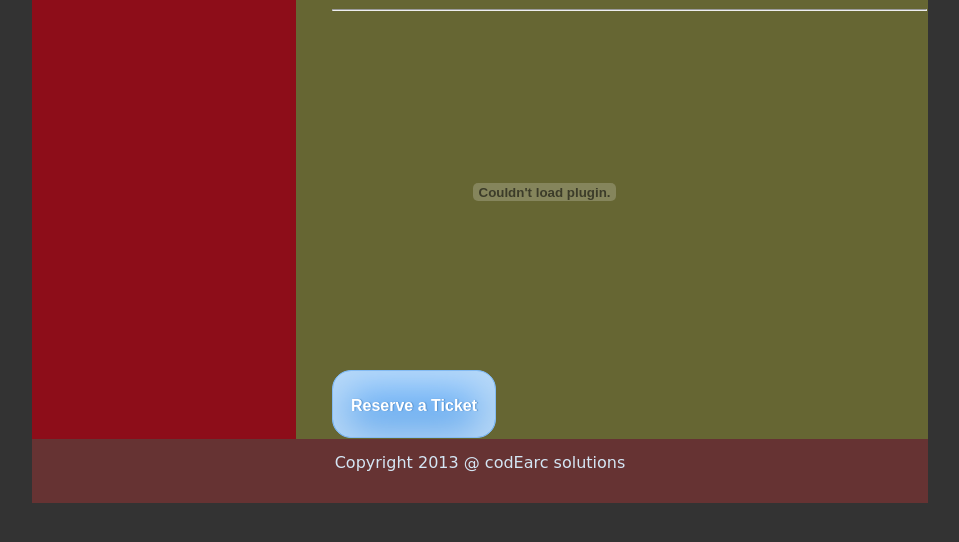
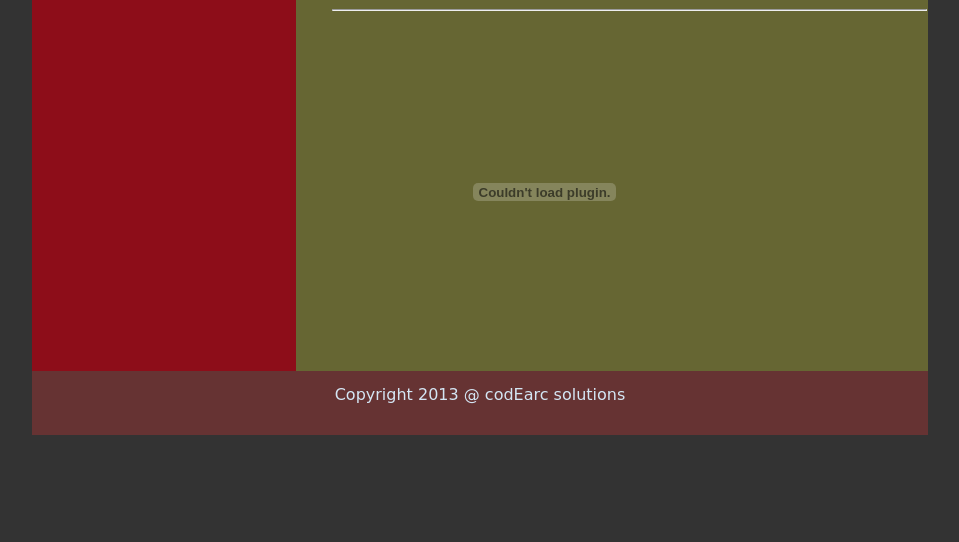
Before and after one commit to sasitha/iTicket, a CodeIgniter app: page /index.php/home_controller/video_player/1 in a window 1280 px wide. Shown: the part 201-743 px from the top of the page, without its empty margins (160-1119 px from the left). Run offline with CodeIgniter, Linux system fonts and the light colour scheme; style sheets or scripts are compiled from the project's sources.

Commit message:
Revert "button is added"
This reverts commit e83160c80cf7a01a0da64798f5a04abd43d74f1e.

```diff
--- a/application/views/video_player_view.php
+++ b/application/views/video_player_view.php
@@ -27,9 +27,6 @@
                 </embed>
             </object>
 
-     <br>
-    <button type="button" class ="button">Reserve a Ticket</button>
-
 </td>
 
 
--- a/stylsheets/basic.scss
+++ b/stylsheets/basic.scss
@@ -42,50 +42,3 @@
 .thumbs:hover{
     outline: 1px solid;
 }
-
-
-/*button*/
-.button {
-	-moz-box-shadow:inset -1px 1px 40px 15px #bbdaf7;
-	-webkit-box-shadow:inset -1px 1px 40px 15px #bbdaf7;
-	box-shadow:inset -1px 1px 40px 15px #bbdaf7;
-	background:-webkit-gradient( linear, left top, left bottom, color-stop(0.05, #79bbff), color-stop(1, #378de5) );
-	background:-moz-linear-gradient( center top, #79bbff 5%, #378de5 100% );
-	filter:progid:DXImageTransform.Microsoft.gradient(startColorstr='#79bbff', endColorstr='#378de5');
-	background-color:#79bbff;
-	-webkit-border-top-left-radius:19px;
-	-moz-border-radius-topleft:19px;
-	border-top-left-radius:19px;
-	-webkit-border-top-right-radius:19px;
-	-moz-border-radius-topright:19px;
-	border-top-right-radius:19px;
-	-webkit-border-bottom-right-radius:19px;
-	-moz-border-radius-bottomright:19px;
-	border-bottom-right-radius:19px;
-	-webkit-border-bottom-left-radius:19px;
-	-moz-border-radius-bottomleft:19px;
-	border-bottom-left-radius:19px;
-	text-indent:0px;
-	border:1px solid #84bbf3;
-	display:inline-block;
-	color:#ffffff;
-	font-family:Arial;
-	font-size:16px;
-	font-weight:bold;
-	font-style:normal;
-	height:68px;
-	line-height:68px;
-	width:164px;
-	text-decoration:none;
-	text-align:center;
-	text-shadow:1px 0px 1px #528ecc;
-}
-.button:hover {
-	background:-webkit-gradient( linear, left top, left bottom, color-stop(0.05, #378de5), color-stop(1, #79bbff) );
-	background:-moz-linear-gradient( center top, #378de5 5%, #79bbff 100% );
-	filter:progid:DXImageTransform.Microsoft.gradient(startColorstr='#378de5', endColorstr='#79bbff');
-	background-color:#378de5;
-}.button:active {
-	position:relative;
-	top:1px;
-}
```
Also changed, not shown: stylsheets/basic2.css (+0 -47 lines).
